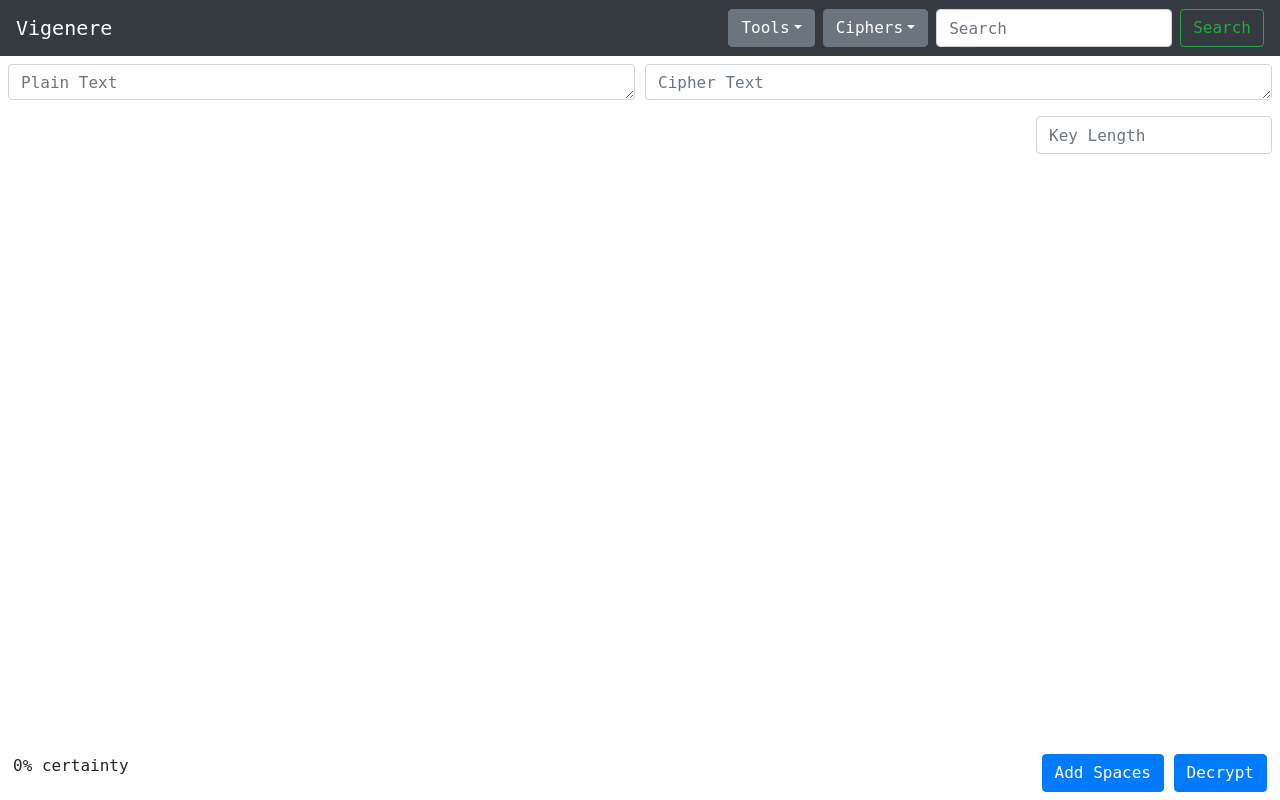
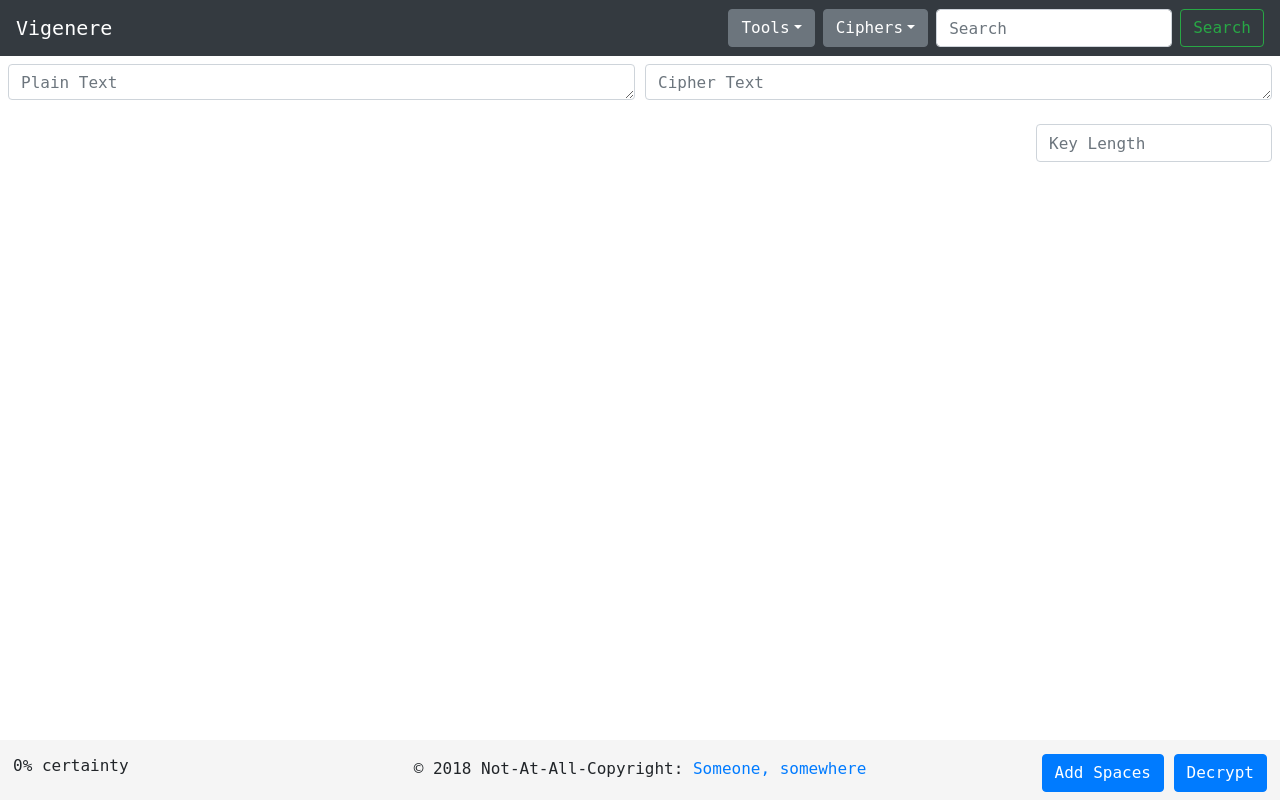
Before and after one commit to DanGonite57/CrPyto, a Flask app: page /ciphers/vigenere.html in a window 1280 px wide. Run offline with Flask 2, Linux system fonts and the light colour scheme; parts of the project's set-up code (start-up, migrations or seed data) failed here and were passed over; some libraries are stand-ins or nearby versions.

Commit message:
Added footer

```diff
--- a/static/css/custom.css
+++ b/static/css/custom.css
@@ -9,3 +9,24 @@ body {
 .subinput {
   text-align: center;
 }
+
+html {
+  position: relative;
+  min-height: 100%;
+}
+
+body {
+  margin-bottom: 60px;
+  /* Margin bottom by footer height */
+}
+
+.footer {
+  position: absolute;
+  bottom: 0;
+  width: 100%;
+  height: 60px;
+  /* Set the fixed height of the footer here */
+  line-height: 25px;
+  /* Vertically center the text there */
+  background-color: #f5f5f5;
+}
--- a/templates/ciphers/transposition.html
+++ b/templates/ciphers/transposition.html
@@ -12,7 +12,7 @@
     <div class="form-group">
       <textarea class="form-control" id="ciphInput" name="ciphInput" oninput="expandTextarea(this)" placeholder="Cipher Text">{{ciphText}}</textarea>
     </div>
-    <div class="float-right">
+    <div class="float-right my-2">
       <input class="form-control" name="keylenInput" placeholder="Key Length" value={{keylen}}>
     </div>
   </div>
--- a/templates/ciphers/vigenere.html
+++ b/templates/ciphers/vigenere.html
@@ -12,7 +12,7 @@
     <div class="form-group">
       <textarea class="form-control" id="ciphInput" name="ciphInput" oninput="expandTextarea(this)" placeholder="Cipher Text">{{ciphText}}</textarea>
     </div>
-    <div class="float-right">
+    <div class="float-right my-2">
       <input class="form-control" name="keylenInput" placeholder="Key Length" value={{keylen}}>
     </div>
   </div>
--- a/templates/layouts/base.html
+++ b/templates/layouts/base.html
@@ -66,9 +66,10 @@
     expandTextarea(document.getElementById("plainInput"));
   </script>
 
-  <footer>
+  <footer class="footer">
     {% block footer %}
     {% endblock %}
+    {% include "layouts/footer.html" %}
   </footer>
 
 </body>
--- /dev/null
+++ b/templates/layouts/footer.html
@@ -0,0 +1,5 @@
+<div class="container">
+  <div class="footer-copyright text-center py-3">© 2018 Not-At-All-Copyright:
+    <a href="{{ url_for('index') }}"> Someone, somewhere</a>
+  </div>
+</div>
```
